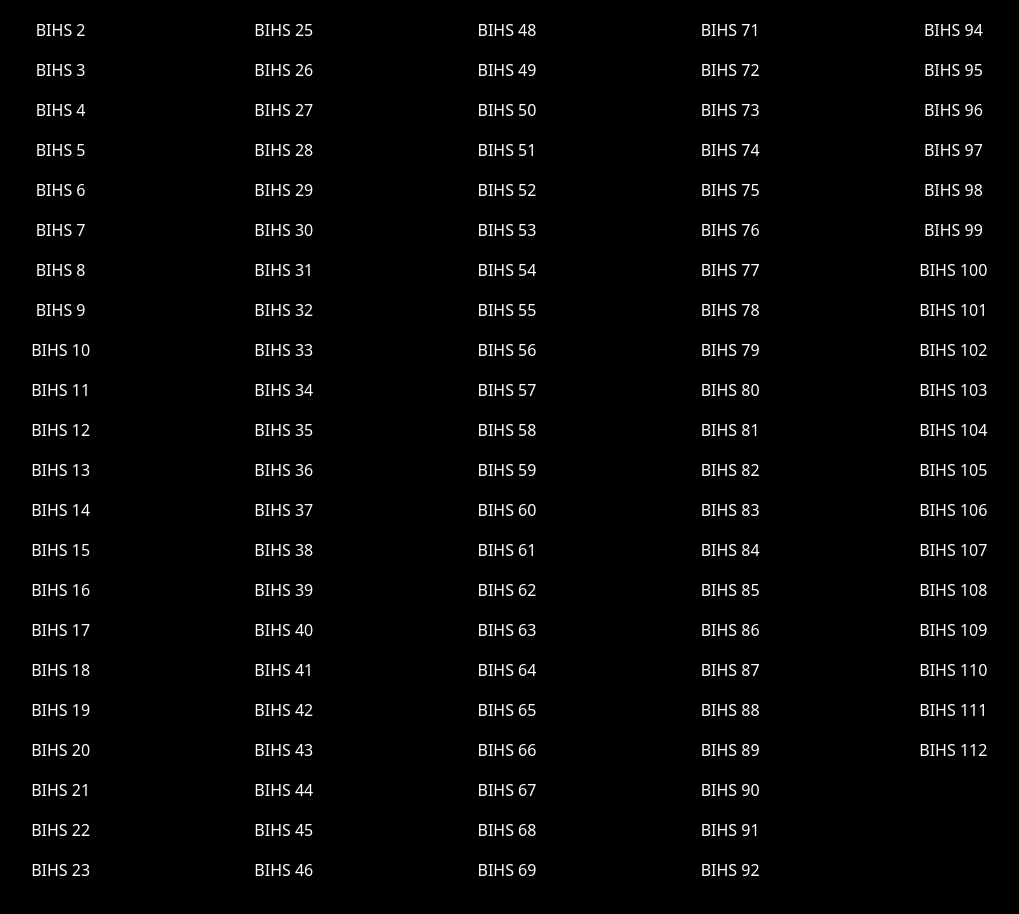
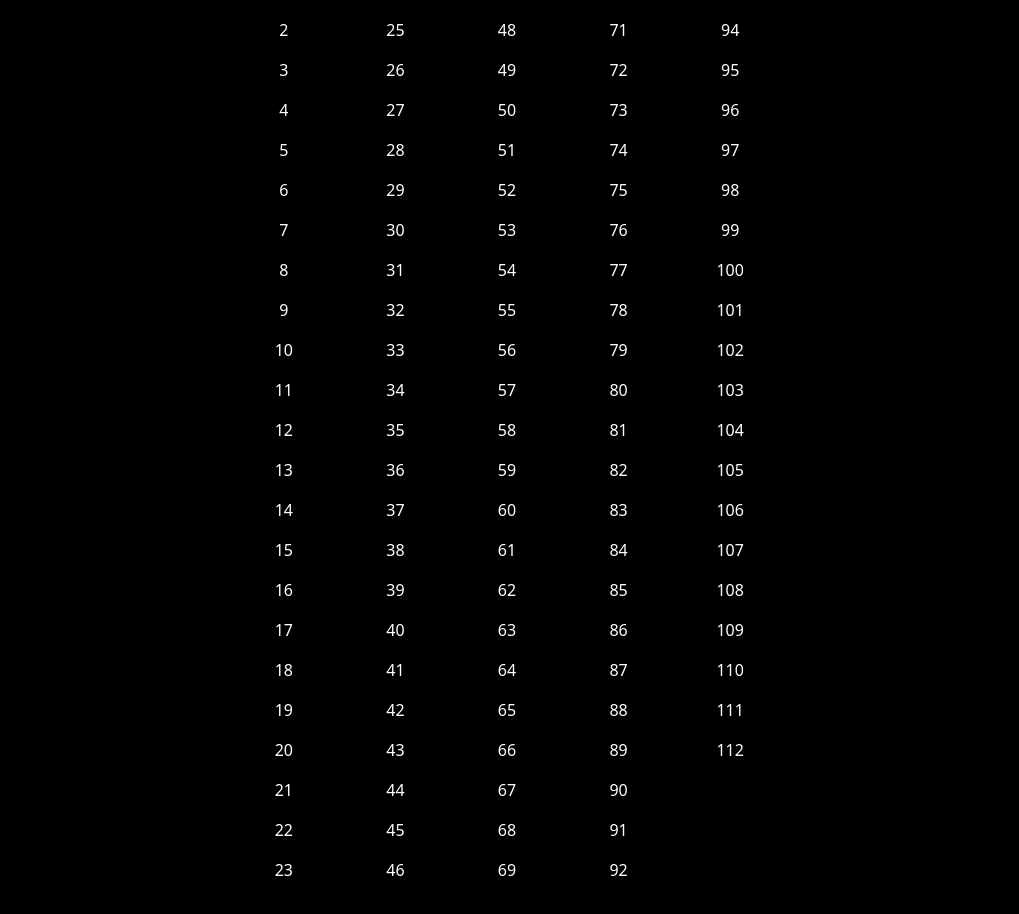
Before and after one commit to joshswgit/bihs-v2, a React (Create React App) app: page /index in a window 1280 px wide. Shown: the part 280-1194 px from the top of the page, without its empty margins (133-1152 px from the left). Built offline with nearby package versions, Linux system fonts and the light colour scheme.

Commit message:
minor updates

```diff
--- a/src/component/Video/Video.css
+++ b/src/component/Video/Video.css
@@ -4,6 +4,10 @@
 
 .video_page_section {
     padding-top: 50px;
+}
+
+.video_list {
+    margin-bottom: 40px;
 }
 
 .video_list ul {
--- a/src/component/Video/VideoApi.js
+++ b/src/component/Video/VideoApi.js
@@ -1,562 +1,562 @@
  const Videos = [
     {
         id: 1,
-        name: "BIHS 1",
+        name: "1",
         videoLink: "https://vimeo.com/797735800"
     },
     {
         id: 2,
-        name: "BIHS 2",
+        name: "2",
         videoLink: "https://vimeo.com/797736043"
     },
     {
         id: 3,
-        name: "BIHS 3",
+        name: "3",
         videoLink: "https://vimeo.com/734179518"
     },
     {
         id: 4,
-        name: "BIHS 4",
+        name: "4",
         videoLink: "https://vimeo.com/797736595"
     },
     {
         id: 5,
-        name: "BIHS 5",
+        name: "5",
         videoLink: "https://vimeo.com/794610435"
     },
     {
         id: 6,
-        name: "BIHS 6",
+        name: "6",
         videoLink: "https://vimeo.com/794613120"
     },
     {
         id: 7,
-        name: "BIHS 7",
+        name: "7",
         videoLink: "https://vimeo.com/795007660"
     },
     {
         id: 8,
-        name: "BIHS 8",
+        name: "8",
         videoLink: "https://vimeo.com/734179251"
     },
     {
         id: 9,
-        name: "BIHS 9",
+        name: "9",
         videoLink: "https://vimeo.com/795008951"
     },
     {
         id: 10,
-        name: "BIHS 10",
+        name: "10",
         videoLink: "https://vimeo.com/795010124"
     },
     {
         id: 11,
-        name: "BIHS 11",
+        name: "11",
         videoLink: "https://vimeo.com/795012184"
     },
     {
         id: 12,
-        name: "BIHS 12",
+        name: "12",
         videoLink: "https://vimeo.com/734179630"
     },
     {
         id: 13,
-        name: "BIHS 13",
+        name: "13",
         videoLink: "https://vimeo.com/795013454"
     },
     {
         id: 14,
-        name: "BIHS 14",
+        name: "14",
         videoLink: "https://vimeo.com/795014979"
     },
     {
         id: 15,
-        name: "BIHS 15",
+        name: "15",
         videoLink: "https://vimeo.com/734179051"
     },
     {
         id: 16,
-        name: "BIHS 16",
+        name: "16",
         videoLink: "https://vimeo.com/795309758"
     },
     {
         id: 17,
-        name: "BIHS 17",
+        name: "17",
         videoLink: "https://vimeo.com/795318624"
     },
     {
         id: 18,
-        name: "BIHS 18",
+        name: "18",
         videoLink: "https://vimeo.com/795320106"
     },
     {
         id: 19,
-        name: "BIHS 19",
+        name: "19",
         videoLink: "https://vimeo.com/795322036"
     },
     {
         id: 20,
-        name: "BIHS 20",
+        name: "20",
         videoLink: "https://vimeo.com/795324061"
     },
     {
         id: 21,
-        name: "BIHS 21",
+        name: "21",
         videoLink: "https://vimeo.com/795326793"
     },
     {
         id: 22,
-        name: "BIHS 22",
+        name: "22",
         videoLink: "https://vimeo.com/795328433"
     },
     {
         id: 23,
-        name: "BIHS 23",
+        name: "23",
         videoLink: "https://vimeo.com/795330066"
     },
     {
         id: 24,
-        name: "BIHS 24",
+        name: "24",
         videoLink: "https://vimeo.com/795331379"
     },
     {
         id: 25,
-        name: "BIHS 25",
+        name: "25",
         videoLink: "https://vimeo.com/795332186"
     },
     {
         id: 26,
-        name: "BIHS 26",
+        name: "26",
         videoLink: "https://vimeo.com/795333757"
     },
     {
         id: 27,
-        name: "BIHS 27",
+        name: "27",
         videoLink: "https://vimeo.com/795679642"
     },
     {
         id: 28,
-        name: "BIHS 28",
+        name: "28",
         videoLink: "https://vimeo.com/795682349"
     },
     {
         id: 29,
-        name: "BIHS 29",
+        name: "29",
         videoLink: "https://vimeo.com/795683908"
     },
     {
         id: 30,
-        name: "BIHS 30",
+        name: "30",
         videoLink: "https://vimeo.com/795685728"
     },
     {
         id: 31,
-        name: "BIHS 31",
+        name: "31",
         videoLink: "https://vimeo.com/795762604"
     },
     {
         id: 32,
-        name: "BIHS 32",
+        name: "32",
         videoLink: "https://vimeo.com/795763166"
     },
     {
         id: 33,
-        name: "BIHS 33",
+        name: "33",
         videoLink: "https://vimeo.com/795763737"
     },
     {
         id: 34,
-        name: "BIHS 34",
+        name: "34",
         videoLink: "https://vimeo.com/795764392"
     },
     {
         id: 35,
-        name: "BIHS 35",
+        name: "35",
         videoLink: "https://vimeo.com/795765063"
     },
     {
         id: 36,
-        name: "BIHS 36",
+        name: "36",
         videoLink: "https://vimeo.com/796374044"
     },
     {
         id: 37,
-        name: "BIHS 37",
+        name: "37",
         videoLink: "https://vimeo.com/796376032"
     },
     {
         id: 38,
-        name: "BIHS 38",
+        name: "38",
         videoLink: "https://vimeo.com/796376921"
     },
     {
         id: 39,
-        name: "BIHS 39",
+        name: "39",
         videoLink: "https://vimeo.com/796383426"
     },
     {
         id: 40,
-        name: "BIHS 40",
+        name: "40",
         videoLink: "https://vimeo.com/796386712"
     },
     {
         id: 41,
-        name: "BIHS 41",
+        name: "41",
         videoLink: "https://vimeo.com/796388087"
     },
     {
         id: 42,
-        name: "BIHS 42",
+        name: "42",
         videoLink: "https://vimeo.com/796389646"
     },
     {
         id: 43,
-        name: "BIHS 43",
+        name: "43",
         videoLink: "https://vimeo.com/796390795"
     },
     {
         id: 44,
-        name: "BIHS 44",
+        name: "44",
         videoLink: "https://vimeo.com/796392014"
     },
     {
         id: 45,
-        name: "BIHS 45",
+        name: "45",
         videoLink: "https://vimeo.com/796393365"
     },
     {
         id: 46,
-        name: "BIHS 46",
+        name: "46",
         videoLink: "https://vimeo.com/796394460"
     },
     {
         id: 47,
-        name: "BIHS 47",
+        name: "47",
         videoLink: "https://vimeo.com/796395520"
     },
     {
         id: 48,
-        name: "BIHS 48",
+        name: "48",
         videoLink: "https://vimeo.com/796397548"
     },
     {
         id: 49,
-        name: "BIHS 49",
+        name: "49",
         videoLink: "https://vimeo.com/796398729"
     },
     {
         id: 50,
-        name: "BIHS 50",
+        name: "50",
         videoLink: "https://vimeo.com/796400421"
     },
     {
         id: 51,
-        name: "BIHS 51",
+        name: "51",
         videoLink: "https://vimeo.com/796470504"
     },
     {
         id: 52,
-        name: "BIHS 52",
+        name: "52",
         videoLink: "https://vimeo.com/796471334"
     },
     {
         id: 53,
-        name: "BIHS 53",
+        name: "53",
         videoLink: "https://vimeo.com/796472226"
     },
     {
         id: 54,
-        name: "BIHS 54",
+        name: "54",
         videoLink: "https://vimeo.com/796474146"
     },
     {
         id: 55,
-        name: "BIHS 55",
+        name: "55",
         videoLink: "https://vimeo.com/796475091"
     },
     {
         id: 56,
-        name: "BIHS 56",
+        name: "56",
         videoLink: "https://vimeo.com/796475898"
     },
     {
         id: 57,
-        name: "BIHS 57",
+        name: "57",
         videoLink: "https://vimeo.com/796476701"
     },
     {
         id: 58,
-        name: "BIHS 58",
+        name: "58",
         videoLink: "https://vimeo.com/796477195"
     },
     {
         id: 59,
-        name: "BIHS 59",
+        name: "59",
         videoLink: "https://vimeo.com/796479628"
     },
     {
         id: 60,
-        name: "BIHS 60",
+        name: "60",
         videoLink: "https://vimeo.com/796480571"
     },
     {
         id: 61,
-        name: "BIHS 61",
+        name: "61",
         videoLink: "https://vimeo.com/796703327"
     },
     {
         id: 62,
-        name: "BIHS 62",
+        name: "62",
         videoLink: "https://vimeo.com/796704933"
     },
     {
         id: 63,
-        name: "BIHS 63",
+        name: "63",
         videoLink: "https://vimeo.com/796706452"
     },
     {
         id: 64,
-        name: "BIHS 64",
+        name: "64",
         videoLink: "https://vimeo.com/796707922"
     },
     {
         id: 65,
-        name: "BIHS 65",
+        name: "65",
         videoLink: "https://vimeo.com/796709108"
     },
     {
         id: 66,
-        name: "BIHS 66",
+        name: "66",
         videoLink: "https://vimeo.com/796710582"
     },
     {
         id: 67,
-        name: "BIHS 67",
+        name: "67",
         videoLink: "https://vimeo.com/796711849"
     },
     {
         id: 68,
-        name: "BIHS 68",
+        name: "68",
         videoLink: "https://vimeo.com/796712786"
     },
     {
         id: 69,
-        name: "BIHS 69",
+        name: "69",
         videoLink: "https://vimeo.com/796713789"
     },
     {
         id: 70,
-        name: "BIHS 70",
+        name: "70",
         videoLink: "https://vimeo.com/796715129"
     },
     {
         id: 71,
-        name: "BIHS 71",
+        name: "71",
         videoLink: "https://vimeo.com/797091448"
     },
     {
         id: 72,
-        name: "BIHS 72",
+        name: "72",
         videoLink: "https://vimeo.com/797092695"
     },
     {
         id: 73,
-        name: "BIHS 73",
+        name: "73",
         videoLink: "https://vimeo.com/797094251"
     },
     {
         id: 74,
-        name: "BIHS 74",
+        name: "74",
         videoLink: "https://vimeo.com/797096454"
     },
     {
         id: 75,
-        name: "BIHS 75",
+        name: "75",
         videoLink: "https://vimeo.com/797097859"
     },
     {
         id: 76,
-        name: "BIHS 76",
+        name: "76",
         videoLink: "https://vimeo.com/797099787"
     },
     {
         id: 77,
-        name: "BIHS 77",
+        name: "77",
         videoLink: "https://vimeo.com/797104202"
     },
     {
         id: 78,
-        name: "BIHS 78",
+        name: "78",
         videoLink: "https://vimeo.com/797105867"
     },
     {
         id: 79,
-        name: "BIHS 79",
+        name: "79",
         videoLink: "https://vimeo.com/797107498"
     },
     {
         id: 80,
-        name: "BIHS 80",
+        name: "80",
         videoLink: "https://vimeo.com/797108748"
     },
     {
         id: 81,
-        name: "BIHS 81",
+        name: "81",
         videoLink: "https://vimeo.com/797429908"
     },
     {
         id: 82,
-        name: "BIHS 82",
+        name: "82",
         videoLink: "https://vimeo.com/797431290"
     },
     {
         id: 83,
-        name: "BIHS 83",
+        name: "83",
         videoLink: "https://vimeo.com/797436244"
     },
     {
         id: 84,
-        name: "BIHS 84",
+        name: "84",
         videoLink: "https://vimeo.com/797437333"
     },
     {
         id: 85,
-        name: "BIHS 85",
+        name: "85",
         videoLink: "https://vimeo.com/797439394"
     },
     {
         id: 86,
-        name: "BIHS 86",
+        name: "86",
         videoLink: "https://vimeo.com/797505409"
     },
     {
         id: 87,
-        name: "BIHS 87",
+        name: "87",
         videoLink: "https://vimeo.com/797506267"
     },
     {
         id: 88,
-        name: "BIHS 88",
+        name: "88",
         videoLink: "https://vimeo.com/797507210"
     },
     {
         id: 89,
-        name: "BIHS 89",
+        name: "89",
         videoLink: "https://vimeo.com/797508174"
     },
     {
         id: 90,
-        name: "BIHS 90",
+        name: "90",
         videoLink: "https://vimeo.com/797729610"
     },
     {
         id: 91,
-        name: "BIHS 91",
+        name: "91",
         videoLink: "https://vimeo.com/797509624"
     },
     {
         id: 92,
-        name: "BIHS 92",
+        name: "92",
         videoLink: "https://vimeo.com/797522310"
     },
     {
         id: 93,
-        name: "BIHS 93",
+        name: "93",
         videoLink: "https://vimeo.com/797523489"
     },
     {
         id: 94,
-        name: "BIHS 94",
+        name: "94",
         videoLink: "https://vimeo.com/797524724"
     },
     {
         id: 95,
-        name: "BIHS 95",
+        name: "95",
         videoLink: "https://vimeo.com/797525724"
     },
     {
         id: 96,
-        name: "BIHS 96",
+        name: "96",
         videoLink: "https://vimeo.com/797526789"
     },
     {
         id: 97,
-        name: "BIHS 97",
+        name: "97",
         videoLink: "https://vimeo.com/797528010"
     },
     {
         id: 98,
-        name: "BIHS 98",
+        name: "98",
         videoLink: "https://vimeo.com/797529019"
     },
     {
         id: 99,
-        name: "BIHS 99",
+        name: "99",
         videoLink: "https://vimeo.com/797529675"
     },
     {
         id: 100,
-        name: "BIHS 100",
+        name: "100",
         videoLink: "https://vimeo.com/797530671"
     },
     {
         id: 101,
-        name: "BIHS 101",
+        name: "101",
         videoLink: "https://vimeo.com/797531737"
     },
     {
         id: 102,
-        name: "BIHS 102",
+        name: "102",
         videoLink: "https://vimeo.com/797532332"
     },
     {
         id: 103,
-        name: "BIHS 103",
+        name: "103",
         videoLink: "https://vimeo.com/797533271"
     },
     {
         id: 104,
-        name: "BIHS 104",
+        name: "104",
         videoLink: "https://vimeo.com/797534214"
     },
     {
         id: 105,
-        name: "BIHS 105",
+        name: "105",
         videoLink: "https://vimeo.com/797535150"
     },
     {
         id: 106,
-        name: "BIHS 106",
+        name: "106",
         videoLink: "https://vimeo.com/797537160"
     },
     {
         id: 107,
-        name: "BIHS 107",
+        name: "107",
         videoLink: "https://vimeo.com/797537657"
     },
     {
         id: 108,
-        name: "BIHS 108",
+        name: "108",
         videoLink: "https://vimeo.com/797538328"
     },
     {
         id: 109,
-        name: "BIHS 109",
+        name: "109",
         videoLink: "https://vimeo.com/797538975"
     },
     {
         id: 110,
-        name: "BIHS 110",
+        name: "110",
         videoLink: "https://vimeo.com/797539999"
     },
     {
         id: 111,
-        name: "BIHS 111",
+        name: "111",
         videoLink: "https://vimeo.com/797540375"
     },
     {
         id: 112,
-        name: "BIHS 112",
+        name: "112",
         videoLink: "https://vimeo.com/797731058"
     },
 ]
--- a/src/component/Video/VideoComponent.js
+++ b/src/component/Video/VideoComponent.js
@@ -13,7 +13,7 @@ function VideoComponent({ Videos, setShow, handleShow }) {
 
   return (
     <>
-        <div style={{ display:'flex', }}>
+        <div style={{ display:'flex', justifyContent:"center"}}>
             {[1,2,3,4,5].map((item, index) =>
                 <RepeatedVideo
                     Videos ={Videos}
@@ -38,7 +38,7 @@ function RepeatedVideo({Videos,setShow,handleShow,index,item,setStartVideo,total
     // useEffect(() => {
     // }, [])
     return (
-        <div key = {index} style={{ display:'flex', width:'20%', flexDirection:'column', alignItems: 'center', }}>
+        <div key = {index} style={{ display:'flex', width:'10%', flexDirection:'column', alignItems: 'center', }}>
                 {
                     Videos.slice(totalVideo*(index), totalVideo*(index + 1)).map( (vid, index) => {
                         return (
--- a/src/pages/IndexPage.js
+++ b/src/pages/IndexPage.js
@@ -8,122 +8,9 @@ import Videos from '../component/Video/VideoApi';
 
 import Modal from 'react-bootstrap/Modal';
 
-let playVideos = [
-              Videos[0].videoLink,
-              Videos[1].videoLink,
-              Videos[2].videoLink,
-              Videos[3].videoLink,
-              Videos[4].videoLink,
-              Videos[5].videoLink,
-              Videos[6].videoLink,
-              Videos[7].videoLink,
-              Videos[8].videoLink,
-              Videos[9].videoLink,
-              Videos[10].videoLink,
-              Videos[11].videoLink,
-              Videos[12].videoLink,
-              Videos[13].videoLink,
-              Videos[14].videoLink,
-              Videos[15].videoLink,
-              Videos[16].videoLink,
-              Videos[17].videoLink,
-              Videos[18].videoLink,
-              Videos[19].videoLink,
-              Videos[20].videoLink,
-              Videos[21].videoLink,
-              Videos[22].videoLink,
-              Videos[23].videoLink,
-              Videos[24].videoLink,
-              Videos[25].videoLink,
-              Videos[26].videoLink,
-              Videos[27].videoLink,
-              Videos[28].videoLink,
-              Videos[29].videoLink,
-              Videos[30].videoLink,
-              Videos[31].videoLink,
-              Videos[32].videoLink,
-              Videos[33].videoLink,
-              Videos[34].videoLink,
-              Videos[35].videoLink,
-              Videos[36].videoLink,
-              Videos[37].videoLink,
-              Videos[38].videoLink,
-              Videos[39].videoLink,
-              Videos[40].videoLink,
-              Videos[41].videoLink,
-              Videos[42].videoLink,
-              Videos[43].videoLink,
-              Videos[44].videoLink,
-              Videos[45].videoLink,
-              Videos[46].videoLink,
-              Videos[47].videoLink,
-              Videos[48].videoLink,
-              Videos[49].videoLink,
-              Videos[50].videoLink,
-              Videos[51].videoLink,
-              Videos[52].videoLink,
-              Videos[53].videoLink,
-              Videos[54].videoLink,
-              Videos[55].videoLink,
-              Videos[56].videoLink,
-              Videos[57].videoLink,
-              Videos[58].videoLink,
-              Videos[59].videoLink,
-              Videos[60].videoLink,
-              Videos[61].videoLink,
-              Videos[62].videoLink,
-              Videos[63].videoLink,
-              Videos[64].videoLink,
-              Videos[65].videoLink,
-              Videos[66].videoLink,
-              Videos[67].videoLink,
-              Videos[68].videoLink,
-              Videos[69].videoLink,
-              Videos[70].videoLink,
-              Videos[71].videoLink,
-              Videos[72].videoLink,
-              Videos[73].videoLink,
-              Videos[74].videoLink,
-              Videos[75].videoLink,
-              Videos[76].videoLink,
-              Videos[77].videoLink,
-              Videos[78].videoLink,
-              Videos[79].videoLink,
-              Videos[80].videoLink,
-              Videos[81].videoLink,
-              Videos[82].videoLink,
-              Videos[83].videoLink,
-              Videos[84].videoLink,
-              Videos[85].videoLink,
-              Videos[86].videoLink,
-              Videos[87].videoLink,
-              Videos[88].videoLink,
-              Videos[89].videoLink,
-              Videos[90].videoLink,
-              Videos[91].videoLink,
-              Videos[92].videoLink,
-              Videos[93].videoLink,
-              Videos[94].videoLink,
-              Videos[95].videoLink,
-              Videos[96].videoLink,
-              Videos[97].videoLink,
-              Videos[98].videoLink,
-              Videos[99].videoLink,
-              Videos[100].videoLink,
-              Videos[101].videoLink,
-              Videos[102].videoLink,
-              Videos[103].videoLink,
-              Videos[104].videoLink,
-              Videos[105].videoLink,
-              Videos[106].videoLink,
-              Videos[107].videoLink,
-              Videos[108].videoLink,
-              Videos[109].videoLink,
-              Videos[110].videoLink,
-              Videos[111].videoLink,
-            ]
+let playVideos = Videos.map((vid) => vid.videoLink);
 
- let randomItems
+let randomItems;
 
 export default function IndexPage() {
     const [randomUrl, setRandomUrl] = useState();
@@ -148,11 +35,13 @@ export default function IndexPage() {
       }
   return (
     <>
+    <div className='d-flex flex-column align-items-center justify-content-center button_one position-relative' style={{ height:"80vh" }}>
+          <h1 style={{ marginBottom:"80px" }} className="text-center">BOATS I HAVE SEEN</h1>
+          <div className="d-flex align-items-center justify-content-center">
+          <a type='button' class='play-button' onClick={()=>{setShow(true); handleShow()}}>Play Random</a>
+          <NavLink to='/index' className="ms-4">Index</NavLink>
+          </div>
 
-<h1 style={{ marginTop:"80px" }} className="text-center">BOATS I HAVE SEEN</h1>
-    <div className='d-flex align-items-center justify-content-center button_one position-relative' style={{ height:"70vh" }}>
-            <a type='button' class='play-button' onClick={()=>{setShow(true); handleShow()}}>Play</a>
-      <NavLink to='/index' className="ms-4">Index</NavLink>
       <NavLink to='/statement' className="self_item_statement">Statement</NavLink>
       {/* <NavLink  className="self_item_statement" onClick={() => { setModalShow(true)}}>Statement</NavLink> */}
     </div>
```
